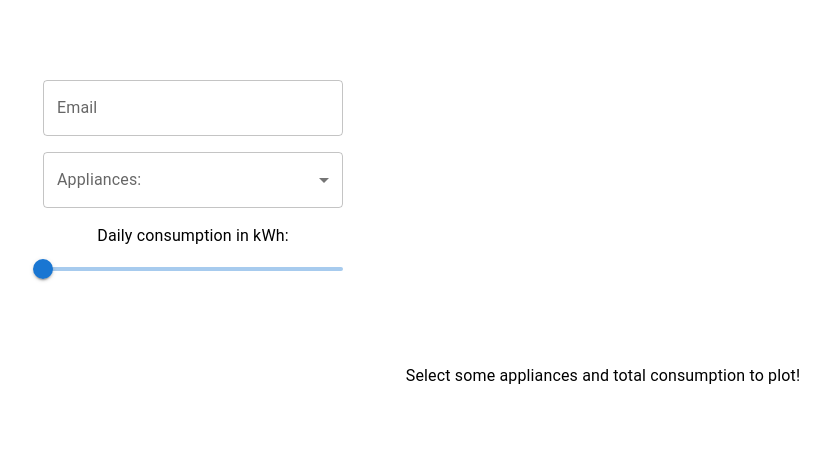
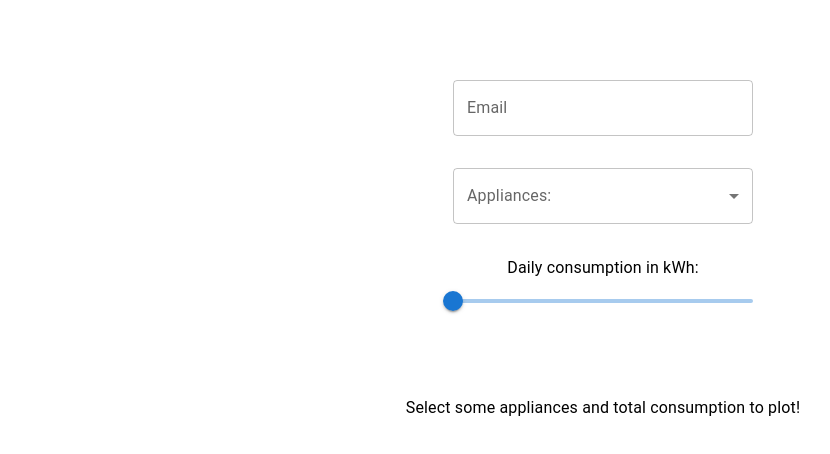
Before and after one commit to adelaidaCreosteanu/consumption-calc, a React (Create React App) app in the folder tilt_frontend/: page / in a window 1280 px wide. Shown: the top 454 px of the page, without its empty margins (37-867 px from the left). Built offline with nearby package versions, Linux system fonts and the light colour scheme.

Commit message:
style: center user form

```diff
--- a/tilt_frontend/src/components/UserForm.tsx
+++ b/tilt_frontend/src/components/UserForm.tsx
@@ -87,9 +87,12 @@ export default function UserForm(props: IFormProps) {
   };
 
   return (
-    <div>
-      <div>
-        <Stack spacing={2} sx={{ m: 10 }}>
+    <Stack
+      direction="row"
+      justifyContent="center"
+      alignItems="center"
+    >
+      <Stack spacing={4} sx={{ m: 10 }}>
         <TextField
           id="email"
           label="Email"
@@ -112,9 +115,7 @@ export default function UserForm(props: IFormProps) {
                 {selected.map((value) => (
                   <Chip
                     key={value}
-                      label={
-                        applianceCodes[value as keyof typeof applianceCodes]
-                      }
+                    label={applianceCodes[value as keyof typeof applianceCodes]}
                   />
                 ))}
               </Box>
@@ -142,7 +143,6 @@ export default function UserForm(props: IFormProps) {
           />
         </FormControl>
       </Stack>
-      </div>
-    </div>
+    </Stack>
   );
 }
```
Lines whose indentation alone changed are shown as unchanged.
